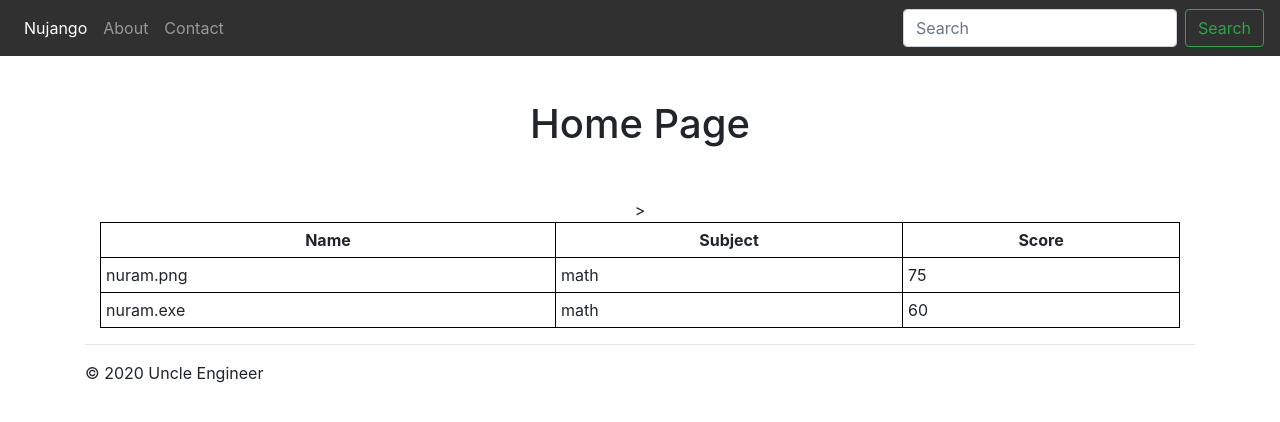
After one commit to R-comp/Fjango, a Django app: page /score/ in a window 1280 px wide. The commit adds this page. Shown: the top 422 px of the page. Run offline with Django 3.2, Linux system fonts and the light colour scheme; data comes from the database, SQL or seed files in the repository; both versions use the stored data as it was after the commit; some libraries are stand-ins or nearby versions.

Commit message:
miniupdate

```diff
--- a/jangoschool/school/models.py
+++ b/jangoschool/school/models.py
@@ -12,4 +12,4 @@ class Score(models.Model):
     score=models.IntegerField(default=0)
 
     def __str__(self):
-        return self.std_name
+        return self.std_name + " " + self.subject + " " + str(self.score)
--- a/jangoschool/school/templates/base.html
+++ b/jangoschool/school/templates/base.html
@@ -39,6 +39,15 @@
           font-size: 3.5rem;
         }
       }
+
+      table, th, td {
+        border: 1px solid black;
+        border-collapse: collapse;
+      }
+      th, td {
+        padding: 5px;
+        text-align: left;
+      }
     </style>
     <!-- Custom styles for this template -->
 
@@ -54,13 +63,16 @@
   <div class="collapse navbar-collapse" id="navbarsExampleDefault">
     <ul class="navbar-nav mr-auto">
       <li class="nav-item active">
-        <a class="nav-link" href="#">Nujango<span class="sr-only">(current)</span></a>
+        <a class="nav-link" href="{% url 'home' %}">Nujango<span class="sr-only">(current)</span></a>
       </li>
 
       <li class="nav-item">
-        <a class="nav-link" href="#">About</a>
+        <a class="nav-link" href="{% url 'about' %}">About</a>
       </li>
 
+      <li class="nav-item">
+        <a class="nav-link" href="{% url 'contact' %}">Contact</a>
+      </li>
     </ul>
     <form class="form-inline my-2 my-lg-0">
       <input class="form-control mr-sm-2" type="text" placeholder="Search" aria-label="Search">
--- /dev/null
+++ b/jangoschool/school/templates/showscore.html
@@ -0,0 +1,14 @@
+{% extends 'base.html' %}
+
+{% block content %}
+    <div class='container'>
+        <center>
+            <table style='width: 100%;'>
+                <tr><th><center>Name</center></th><th><center>Subject</center></th><th><center>Score</center></th>><tr>
+                    {% for sc in score %}
+                        <tr><td>{{sc.std_name}}</td><td>{{sc.subject}}</td><td>{{sc.score}}</td></tr>
+                    {% endfor %}
+            </table>
+        </center>
+    </div>
+{% endblock %}
--- a/jangoschool/school/urls.py
+++ b/jangoschool/school/urls.py
@@ -3,5 +3,6 @@ from .views import *
 urlpatterns = [
     path('',home,name='home'),
     path('about/',about,name='about'),
-    path('contact/',contact,name='contact')
+    path('contact/',contact,name='contact'),
+    path('score/',showscore,name='showscore')
 ]
--- a/jangoschool/school/views.py
+++ b/jangoschool/school/views.py
@@ -1,5 +1,5 @@
 from django.shortcuts import render
-
+from .models import *
 # Create your views here.
 def home(request):
     return render(request,'home.html')
@@ -9,3 +9,8 @@ def about(request):
 
 def contact(request):
     return render(request,'contact.html')
+
+def showscore(request):
+    score = Score.objects.all()
+    context= {'score':score}
+    return render(request,'showscore.html',context)
```
Also changed, not shown: jangoschool/db.sqlite3.
